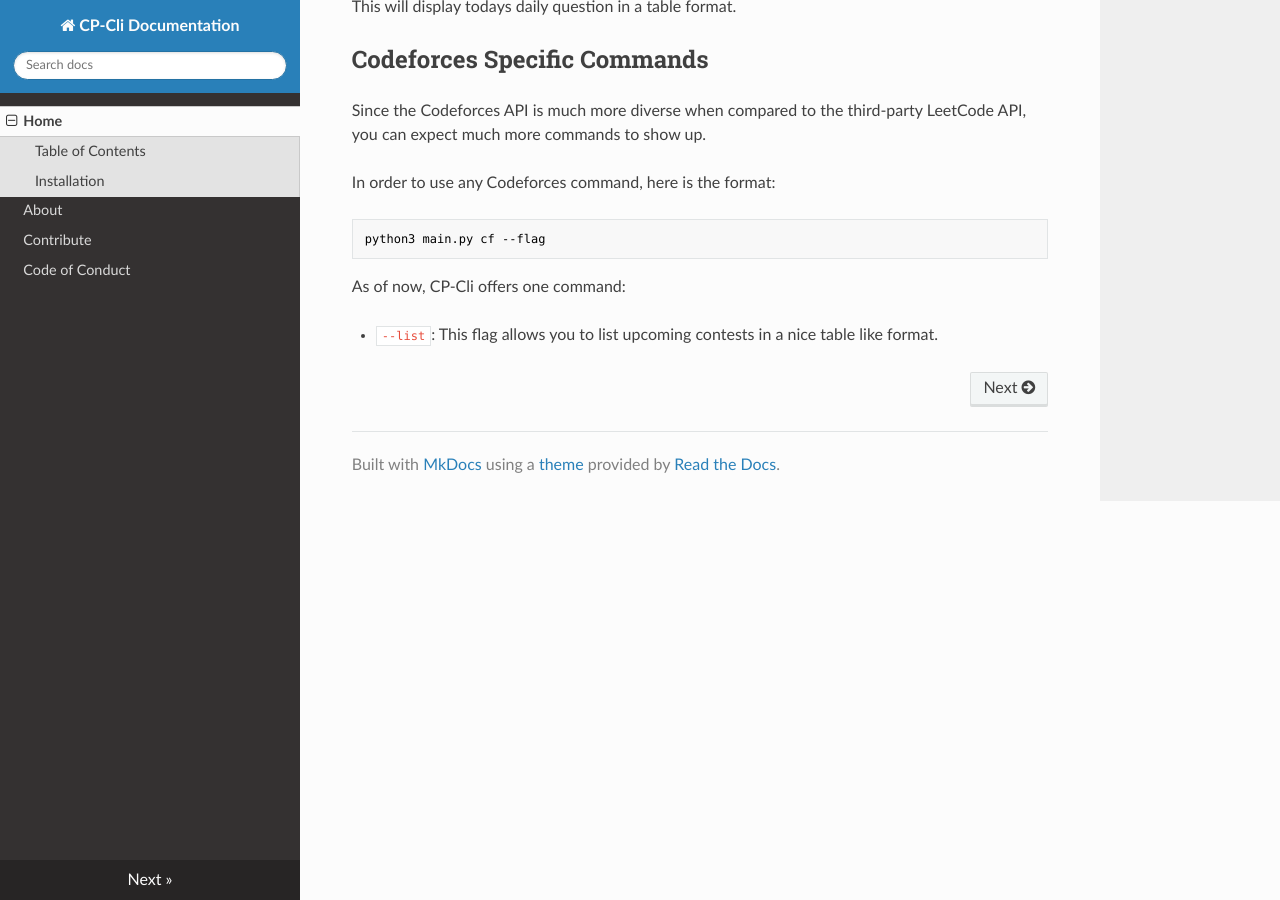
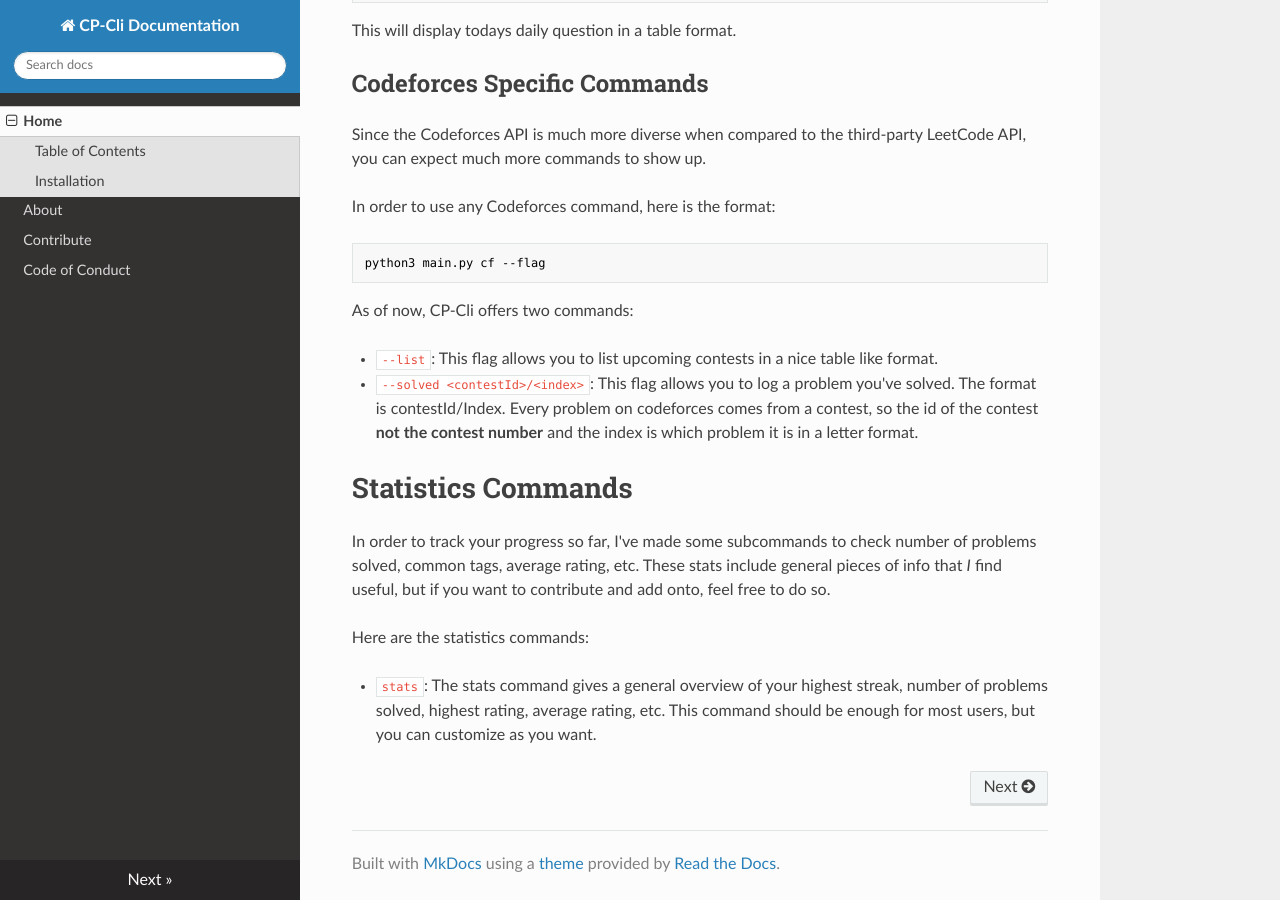
Before and after one commit to CompProgTools/CPCli, an MkDocs documentation site: the page built from src_docs/index.md, in a window 1280 px wide and 900 px high, scrolled down 4093 px. Built offline with MkDocs 1.6.1, drawn with Linux system fonts in a browser that asks for light colours; nearby versions of some CDN libraries.

Commit message:
updated docs accordingly

````diff
--- a/src_docs/index.md
+++ b/src_docs/index.md
@@ -12,6 +12,7 @@ This is where you can find quick documentation for the commands and how to use t
 - [Testing Code](#learning-how-to-test-code)
 - [LeetCode Commands](#leetcode-specific-commands)
 - [Codeforces Commands](#codeforces-specific-commands)
+- [Statistics](#statistics-commands)
 
 ## Installation
 
@@ -160,6 +161,15 @@ In order to use any Codeforces command, here is the format:
 python3 main.py cf --flag
 ```
 
-As of now, CP-Cli offers one command:
+As of now, CP-Cli offers two commands:
 
 - `--list`: This flag allows you to list upcoming contests in a nice table like format.
+- `--solved <contestId>/<index>`: This flag allows you to log a problem you've solved. The format is contestId/Index. Every problem on codeforces comes from a contest, so the id of the contest **not the contest number** and the index is which problem it is in a letter format.
+
+# Statistics Commands
+
+In order to track your progress so far, I've made some subcommands to check number of problems solved, common tags, average rating, etc. These stats include general pieces of info that *I* find useful, but if you want to contribute and add onto, feel free to do so.
+
+Here are the statistics commands:
+
+- `stats`: The stats command gives a general overview of your highest streak, number of problems solved, highest rating, average rating, etc. This command should be enough for most users, but you can customize as you want.
````
Also changed, not shown: docs/index.html (+10 -2 lines), docs/search/search_index.json (+1 -1 lines), 1 other file.
